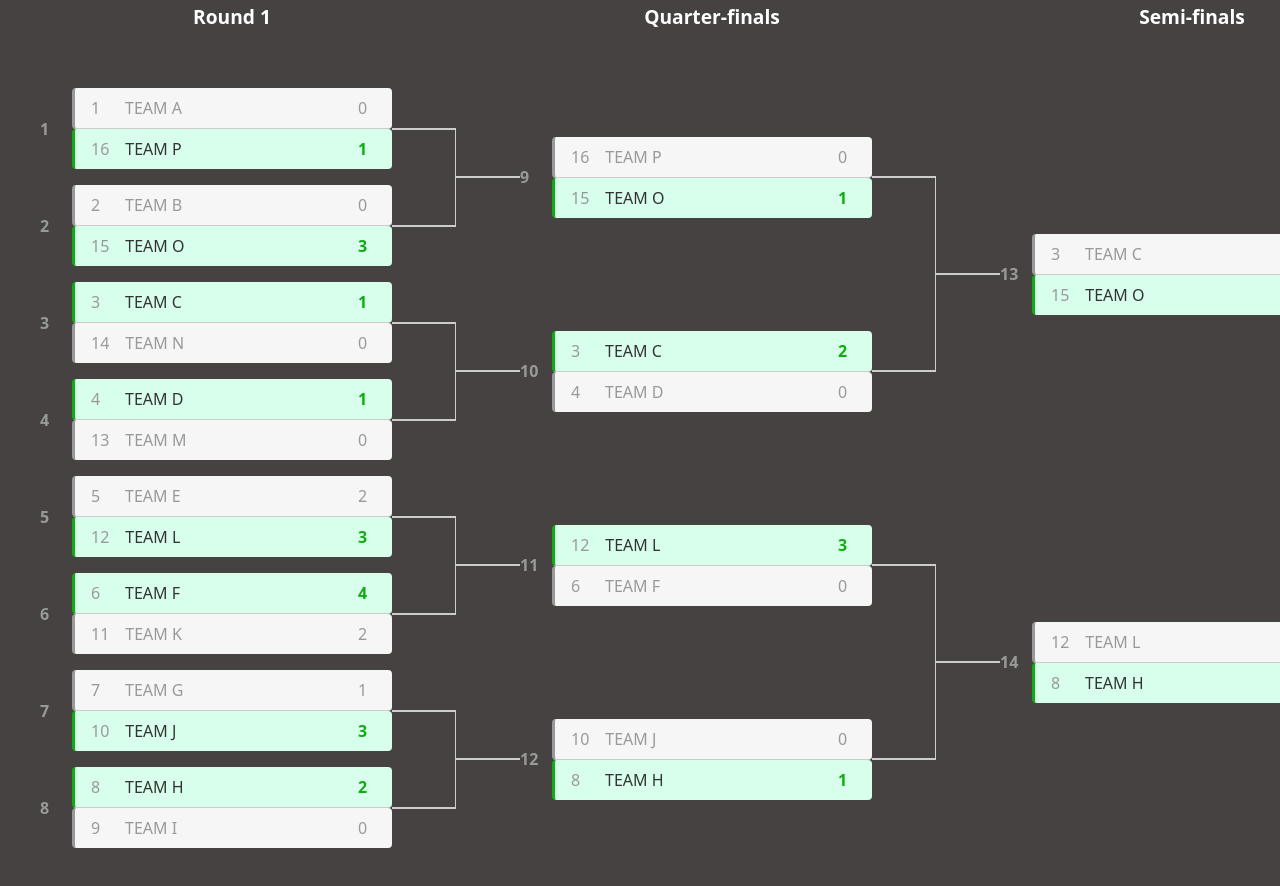
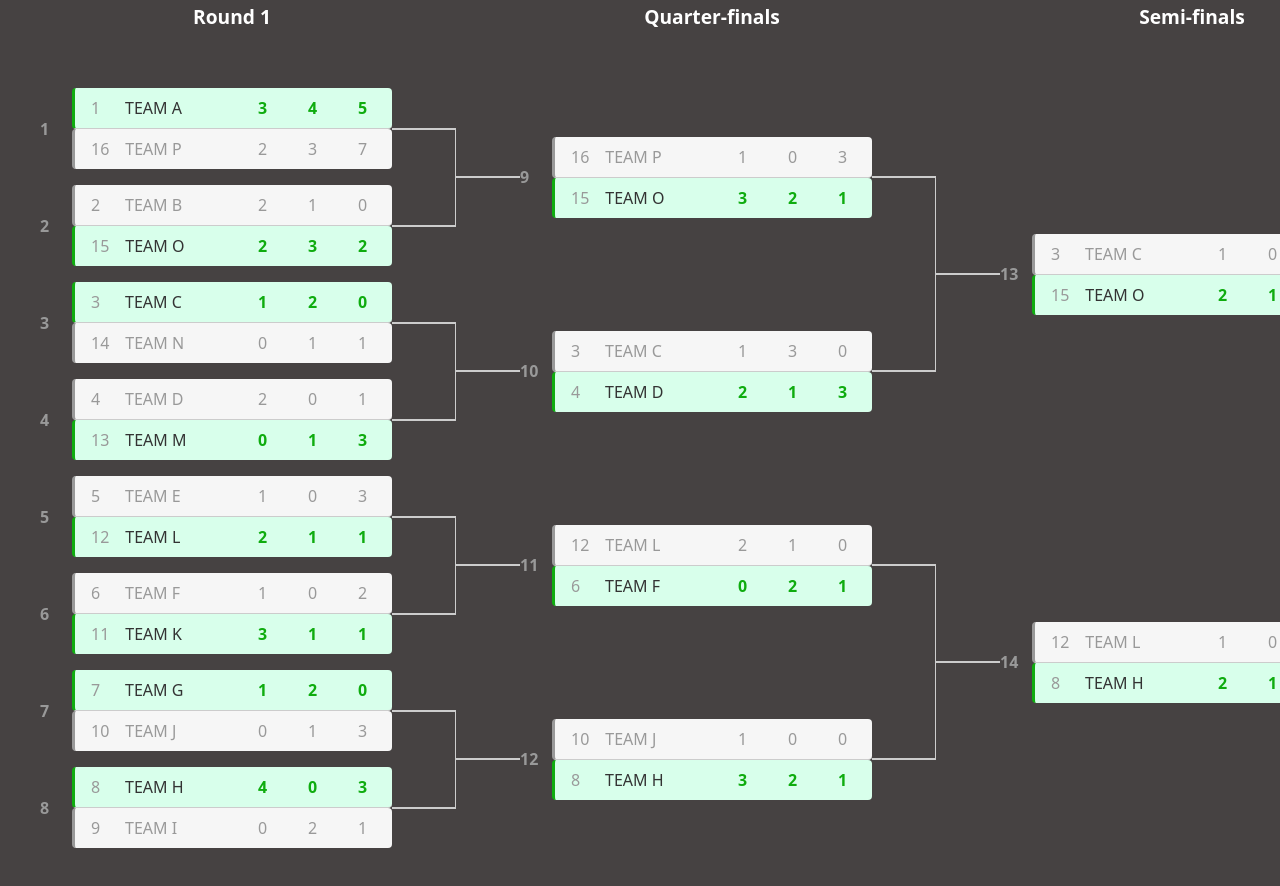
Before and after one commit to ozanisgor/tournament-tree, a Next.js app: page / in a window 1280 px wide. Shown: the top 886 px of the page. Built offline with nearby package versions, Linux system fonts and the light colour scheme.

Commit message:
ADD: three match format

```diff
--- a/components/Match.tsx
+++ b/components/Match.tsx
@@ -11,11 +11,22 @@ export default function Match({
 }: {
   players: PlayerType[];
   id: number;
-  score: number[];
+  score: number[][];
   lastRound: boolean;
 }) {
   const { champion, setChampion } = useChampion();
-  const winnerIdx = score[0] > score[1] ? 0 : 1;
+
+  let wins = [0, 0];
+
+  for (let i = 0; i < score.length; i++) {
+    if (score[i][0] > score[i][1]) {
+      wins[0]++;
+    } else {
+      wins[1]++;
+    }
+  }
+
+  const winnerIdx = wins[0] > wins[1] ? 0 : 1;
 
   useEffect(() => {
     if (!lastRound && champion !== players[winnerIdx]) {
@@ -33,7 +44,7 @@ export default function Match({
             id={player.id}
             name={name}
             seed={seed}
-            score={score[index]}
+            score={score.map((s) => s[index])}
             winner={index === winnerIdx}
           />
         ))}
--- a/components/Player.tsx
+++ b/components/Player.tsx
@@ -11,10 +11,11 @@ const Player = ({
   id: number;
   name: string;
   seed: number;
-  score: number;
+  score: number[];
   winner: boolean;
 }) => {
   const { highlightedPlayer, setHighlightedPlayer } = useHighlightStore();
+
   return (
     <div
       onMouseEnter={() => setHighlightedPlayer(id)}
@@ -28,9 +29,11 @@ const Player = ({
         {seed}
       </div>
       <div className="bracket-player-name">{name}</div>
-      <div title="Score" className="bracket-player-score">
-        {score}
-      </div>
+      {score.map((s, idx) => (
+        <div key={`${s}-${idx}`} title="Score" className="bracket-player-score">
+          {s}
+        </div>
+      ))}
     </div>
   );
 };
--- a/components/Round.tsx
+++ b/components/Round.tsx
@@ -36,5 +36,6 @@ export default function Round({
   if (!firstRound && !lastRound) {
     matchElements.push(<Spacer key={`${round}-ls`} />);
   }
+
   return <div className="bracket-round">{matchElements}</div>;
 }
--- a/data/matches.ts
+++ b/data/matches.ts
@@ -17,7 +17,11 @@ export const matches: Match[] = [
         seed: 16,
       },
     ],
-    score: [0, 1],
+    score: [
+      [3, 2],
+      [4, 3],
+      [5, 7],
+    ],
   },
   {
     id: 2,
@@ -35,7 +39,11 @@ export const matches: Match[] = [
         seed: 15,
       },
     ],
-    score: [0, 3],
+    score: [
+      [2, 2],
+      [1, 3],
+      [0, 2],
+    ],
   },
   {
     id: 3,
@@ -53,7 +61,11 @@ export const matches: Match[] = [
         seed: 14,
       },
     ],
-    score: [1, 0],
+    score: [
+      [1, 0],
+      [2, 1],
+      [0, 1],
+    ],
   },
   {
     id: 4,
@@ -71,7 +83,11 @@ export const matches: Match[] = [
         seed: 13,
       },
     ],
-    score: [1, 0],
+    score: [
+      [2, 0],
+      [0, 1],
+      [1, 3],
+    ],
   },
   {
     id: 5,
@@ -89,7 +105,11 @@ export const matches: Match[] = [
         seed: 12,
       },
     ],
-    score: [2, 3],
+    score: [
+      [1, 2],
+      [0, 1],
+      [3, 1],
+    ],
   },
   {
     id: 6,
@@ -107,7 +127,11 @@ export const matches: Match[] = [
         seed: 11,
       },
     ],
-    score: [4, 2],
+    score: [
+      [1, 3],
+      [0, 1],
+      [2, 1],
+    ],
   },
   {
     id: 7,
@@ -125,7 +149,11 @@ export const matches: Match[] = [
         seed: 10,
       },
     ],
-    score: [1, 3],
+    score: [
+      [1, 0],
+      [2, 1],
+      [0, 3],
+    ],
   },
   {
     id: 8,
@@ -143,7 +171,11 @@ export const matches: Match[] = [
         seed: 9,
       },
     ],
-    score: [2, 0],
+    score: [
+      [4, 0],
+      [0, 2],
+      [3, 1],
+    ],
   },
   {
     id: 9,
@@ -161,7 +193,11 @@ export const matches: Match[] = [
         seed: 15,
       },
     ],
-    score: [0, 1],
+    score: [
+      [1, 3],
+      [0, 2],
+      [3, 1],
+    ],
   },
   {
     id: 10,
@@ -179,7 +215,11 @@ export const matches: Match[] = [
         seed: 4,
       },
     ],
-    score: [2, 0],
+    score: [
+      [1, 2],
+      [3, 1],
+      [0, 3],
+    ],
   },
   {
     id: 11,
@@ -197,7 +237,11 @@ export const matches: Match[] = [
         seed: 6,
       },
     ],
-    score: [3, 0],
+    score: [
+      [2, 0],
+      [1, 2],
+      [0, 1],
+    ],
   },
   {
     id: 12,
@@ -215,7 +259,11 @@ export const matches: Match[] = [
         seed: 8,
       },
     ],
-    score: [0, 1],
+    score: [
+      [1, 3],
+      [0, 2],
+      [0, 1],
+    ],
   },
   {
     id: 13,
@@ -233,7 +281,11 @@ export const matches: Match[] = [
         seed: 15,
       },
     ],
-    score: [0, 1],
+    score: [
+      [1, 2],
+      [0, 1],
+      [3, 1],
+    ],
   },
   {
     id: 14,
@@ -251,7 +303,11 @@ export const matches: Match[] = [
         seed: 8,
       },
     ],
-    score: [0, 1],
+    score: [
+      [1, 2],
+      [0, 1],
+      [4, 1],
+    ],
   },
   {
     id: 15,
@@ -269,6 +325,10 @@ export const matches: Match[] = [
         seed: 8,
       },
     ],
-    score: [0, 1],
+    score: [
+      [4, 0],
+      [0, 1],
+      [3, 1],
+    ],
   },
 ];
--- a/models/types.ts
+++ b/models/types.ts
@@ -3,7 +3,7 @@ export type Match = {
   round: number;
   match: number;
   players: Player[];
-  score: number[];
+  score: number[][];
 };
 
 export type Player = {
```
